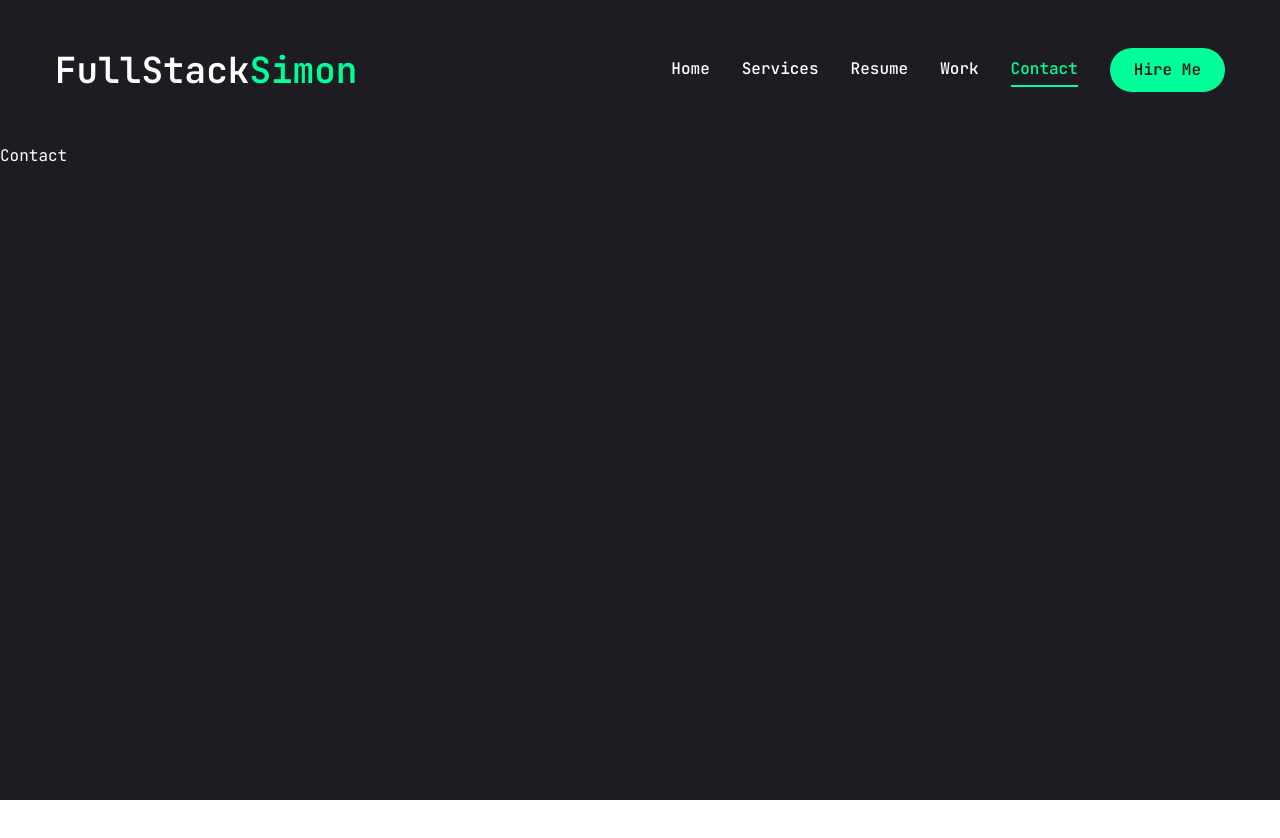
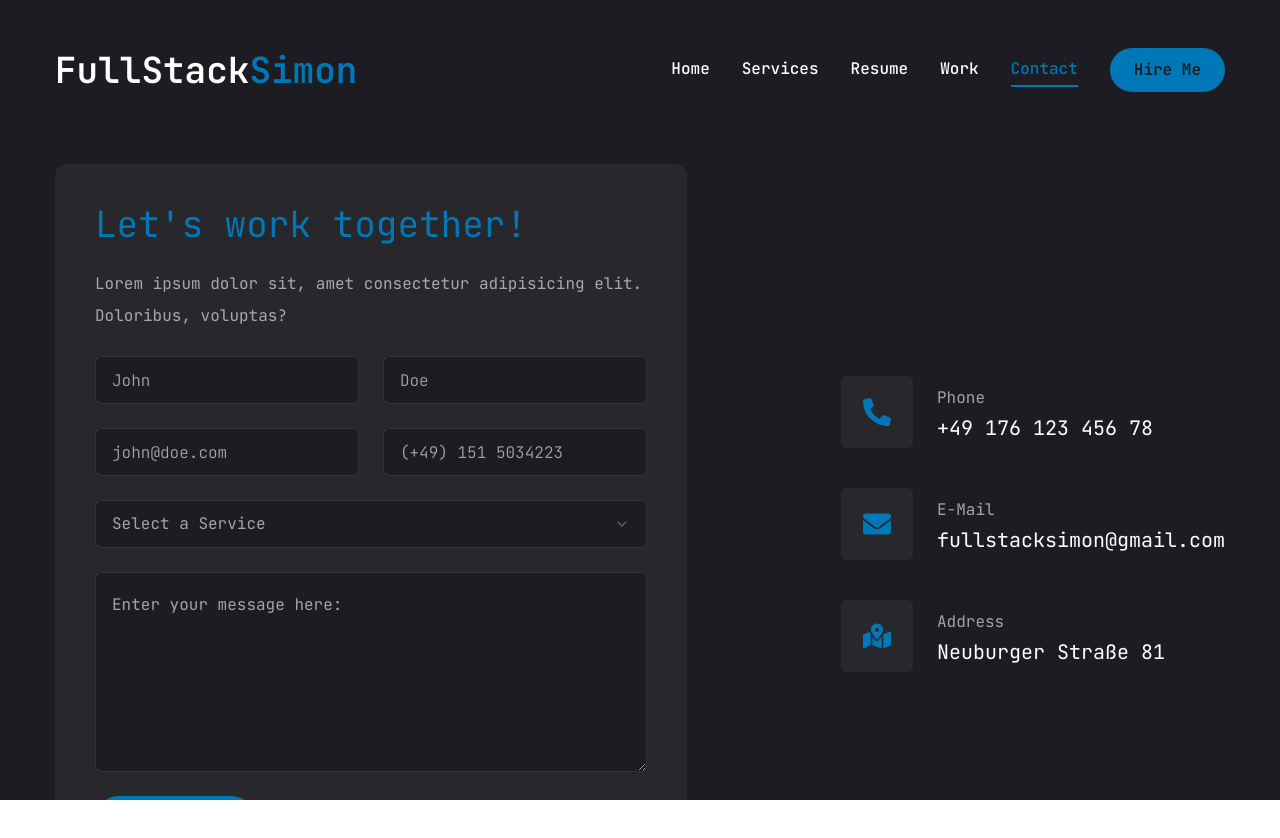
Before and after one commit to FullStackSimonIO/portfolio-3, a Next.js app: page /contact in a window 1280 px wide. Shown: the top 838 px of the page. Before the commit the page ends 800 px from the top, so only its background shows below. Built offline with nearby package versions, Linux system fonts and the light colour scheme.

Commit message:
added contact page

```diff
--- a/app/(root)/contact/page.tsx
+++ b/app/(root)/contact/page.tsx
@@ -1,7 +1,116 @@
-import React from "react";
+"use client";
+import { Button } from "@/components/ui/button";
+import { Input } from "@/components/ui/input";
+import { Textarea } from "@/components/ui/textarea";
+import {
+  Select,
+  SelectContent,
+  SelectGroup,
+  SelectItem,
+  SelectLabel,
+  SelectTrigger,
+  SelectValue,
+} from "@/components/ui/select";
+
+import { FaPhoneAlt, FaEnvelope, FaMapMarkedAlt } from "react-icons/fa";
+
+import { motion } from "framer-motion";
+
+const info = [
+  {
+    icon: <FaPhoneAlt />,
+    title: "Phone",
+    description: "+49 176 123 456 78",
+  },
+  {
+    icon: <FaEnvelope />,
+    title: "E-Mail",
+    description: "fullstacksimon@gmail.com",
+  },
+  {
+    icon: <FaMapMarkedAlt />,
+    title: "Address",
+    description: "Neuburger Straße 81",
+  },
+];
 
 const Contact = () => {
-  return <div>Contact</div>;
+  return (
+    <motion.section
+      initial={{ opacity: 0 }}
+      animate={{
+        opacity: 1,
+        transition: { delay: 2.4, duration: 0.4, ease: "easeIn" },
+      }}
+      className="py-6"
+    >
+      <div className="container mx-auto">
+        <div className="flex flex-col xl:flex-row gap-[30px]">
+          {/* Contact Form */}
+          <div className="xl:w-[54%] order-2 xl:order-none">
+            <form className="flex flex-col gap-6 p-10 bg-[#27272c] rounded-xl">
+              <h3 className="text-4xl text-accent">
+                Let&apos;s work together!
+              </h3>
+              <p className="text-white/60 ">
+                Lorem ipsum dolor sit, amet consectetur adipisicing elit.
+                Doloribus, voluptas?
+              </p>
+              {/* Input */}
+              <div className="grid grid-cols-1 md:grid-cols-2 gap-6 ">
+                <Input type="firstname" placeholder="John" />
+                <Input type="lastname" placeholder="Doe" />
+                <Input type="email" placeholder="john@doe.com" />
+                <Input type="phone" placeholder="(+49) 151 5034223" />
+              </div>
+              {/* Select */}
+              <Select>
+                <SelectTrigger className="w-full">
+                  <SelectValue placeholder="Select a Service"></SelectValue>
+                </SelectTrigger>
+                <SelectContent>
+                  <SelectGroup>
+                    <SelectLabel>Services:</SelectLabel>
+                    <SelectItem value="est">Web Development</SelectItem>
+                    <SelectItem value="cst">Web Design</SelectItem>
+                    <SelectItem value="mst">Online Marketing</SelectItem>
+                    <SelectItem value="pst">SEO Optimization</SelectItem>
+                  </SelectGroup>
+                </SelectContent>
+              </Select>
+              {/* Textarea */}
+              <Textarea
+                className="h-[200px]"
+                placeholder="Enter your message here:"
+              />
+              {/* Button */}
+              <Button size="md" className="max-w-40">
+                Send Message
+              </Button>
+            </form>
+          </div>
+          {/* Contact Info */}
+          <div className="flex-1 flex items-center xl:justify-end order-1 xl:order-none mb-8 xl:mb-0">
+            <ul className="flex flex-col gap-10">
+              {info.map((item, index) => {
+                return (
+                  <li key={index} className="flex items-center gap-6">
+                    <div className="w-[52px] h-[52px] xl:w-[72px] xl:h-[72px] bg-[#27272c] text-accent rounded-md flex items-center justify-center">
+                      <div className="text-[28px]">{item.icon}</div>
+                    </div>
+                    <div className="flex-1">
+                      <p className="text-white/60">{item.title}</p>
+                      <h3 className="text-xl">{item.description}</h3>
+                    </div>
+                  </li>
+                );
+              })}
+            </ul>
+          </div>
+        </div>
+      </div>
+    </motion.section>
+  );
 };
 
 export default Contact;
--- a/components/Photo.tsx
+++ b/components/Photo.tsx
@@ -39,7 +39,7 @@
             cx="253"
             cy="253"
             r="250"
-            stroke="#00ff99"
+            stroke="#0077b6"
             strokeWidth="4"
             strokeLinecap="round"
             strokeLinejoin="round"
--- a/components/ui/input.tsx
+++ b/components/ui/input.tsx
@@ -1,6 +1,6 @@
-import * as React from "react"
+import * as React from "react";
 
-import { cn } from "@/lib/utils"
+import { cn } from "@/lib/utils";
 
 export interface InputProps
   extends React.InputHTMLAttributes<HTMLInputElement> {}
@@ -11,15 +11,15 @@
       <input
         type={type}
         className={cn(
-          "flex h-10 w-full rounded-md border border-input bg-background px-3 py-2 text-sm ring-offset-background file:border-0 file:bg-transparent file:text-sm file:font-medium placeholder:text-muted-foreground focus-visible:outline-none focus-visible:ring-2 focus-visible:ring-ring focus-visible:ring-offset-2 disabled:cursor-not-allowed disabled:opacity-50",
+          "flex h-[48px] rounded-md border border-white/10 focus:border-accent font-light bg-primary px-4 py-5 text-bas placeholder:text-white/60 outline-none",
           className
         )}
         ref={ref}
         {...props}
       />
-    )
+    );
   }
-)
-Input.displayName = "Input"
+);
+Input.displayName = "Input";
 
-export { Input }
+export { Input };
--- a/components/ui/select.tsx
+++ b/components/ui/select.tsx
@@ -1,16 +1,16 @@
-"use client"
+"use client";
 
-import * as React from "react"
-import * as SelectPrimitive from "@radix-ui/react-select"
-import { Check, ChevronDown, ChevronUp } from "lucide-react"
+import * as React from "react";
+import * as SelectPrimitive from "@radix-ui/react-select";
+import { Check, ChevronDown, ChevronUp } from "lucide-react";
 
-import { cn } from "@/lib/utils"
+import { cn } from "@/lib/utils";
 
-const Select = SelectPrimitive.Root
+const Select = SelectPrimitive.Root;
 
-const SelectGroup = SelectPrimitive.Group
+const SelectGroup = SelectPrimitive.Group;
 
-const SelectValue = SelectPrimitive.Value
+const SelectValue = SelectPrimitive.Value;
 
 const SelectTrigger = React.forwardRef<
   React.ElementRef<typeof SelectPrimitive.Trigger>,
@@ -19,7 +19,7 @@
   <SelectPrimitive.Trigger
     ref={ref}
     className={cn(
-      "flex h-10 w-full items-center justify-between rounded-md border border-input bg-background px-3 py-2 text-sm ring-offset-background placeholder:text-muted-foreground focus:outline-none focus:ring-2 focus:ring-ring focus:ring-offset-2 disabled:cursor-not-allowed disabled:opacity-50 [&>span]:line-clamp-1",
+      "flex h-[48px] w-full items-center justify-between rounded-md border border-white/10 bg-primary px-4 py-5 text-base text-white/60 placeholder:text-white/10 focus:border-accent outline-none",
       className
     )}
     {...props}
@@ -29,8 +29,8 @@
       <ChevronDown className="h-4 w-4 opacity-50" />
     </SelectPrimitive.Icon>
   </SelectPrimitive.Trigger>
-))
-SelectTrigger.displayName = SelectPrimitive.Trigger.displayName
+));
+SelectTrigger.displayName = SelectPrimitive.Trigger.displayName;
 
 const SelectScrollUpButton = React.forwardRef<
   React.ElementRef<typeof SelectPrimitive.ScrollUpButton>,
@@ -46,8 +46,8 @@
   >
     <ChevronUp className="h-4 w-4" />
   </SelectPrimitive.ScrollUpButton>
-))
-SelectScrollUpButton.displayName = SelectPrimitive.ScrollUpButton.displayName
+));
+SelectScrollUpButton.displayName = SelectPrimitive.ScrollUpButton.displayName;
 
 const SelectScrollDownButton = React.forwardRef<
   React.ElementRef<typeof SelectPrimitive.ScrollDownButton>,
@@ -63,9 +63,9 @@
   >
     <ChevronDown className="h-4 w-4" />
   </SelectPrimitive.ScrollDownButton>
-))
+));
 SelectScrollDownButton.displayName =
-  SelectPrimitive.ScrollDownButton.displayName
+  SelectPrimitive.ScrollDownButton.displayName;
 
 const SelectContent = React.forwardRef<
   React.ElementRef<typeof SelectPrimitive.Content>,
@@ -75,7 +75,7 @@
     <SelectPrimitive.Content
       ref={ref}
       className={cn(
-        "relative z-50 max-h-96 min-w-[8rem] overflow-hidden rounded-md border bg-popover text-popover-foreground shadow-md data-[state=open]:animate-in data-[state=closed]:animate-out data-[state=closed]:fade-out-0 data-[state=open]:fade-in-0 data-[state=closed]:zoom-out-95 data-[state=open]:zoom-in-95 data-[side=bottom]:slide-in-from-top-2 data-[side=left]:slide-in-from-right-2 data-[side=right]:slide-in-from-left-2 data-[side=top]:slide-in-from-bottom-2",
+        "relative z-50 max-h-96 font-bold min-w-[8rem] overflow-hidden rounded-md border border-white/10 bg-primary text-white shadow-md  data-[state=open]:animate-in data-[state=closed]:animate-out data-[state=closed]:fade-out-0 data-[state=open]:fade-in-0 data-[state=closed]:zoom-out-95 data-[state=open]:zoom-in-95 data-[side=bottom]:slide-in-from-top-2 data-[side=left]:slide-in-from-right-2 data-[side=right]:slide-in-from-left-2 data-[side=top]:slide-in-from-bottom-2",
         position === "popper" &&
           "data-[side=bottom]:translate-y-1 data-[side=left]:-translate-x-1 data-[side=right]:translate-x-1 data-[side=top]:-translate-y-1",
         className
@@ -96,8 +96,8 @@
       <SelectScrollDownButton />
     </SelectPrimitive.Content>
   </SelectPrimitive.Portal>
-))
-SelectContent.displayName = SelectPrimitive.Content.displayName
+));
+SelectContent.displayName = SelectPrimitive.Content.displayName;
 
 const SelectLabel = React.forwardRef<
   React.ElementRef<typeof SelectPrimitive.Label>,
@@ -108,8 +108,8 @@
     className={cn("py-1.5 pl-8 pr-2 text-sm font-semibold", className)}
     {...props}
   />
-))
-SelectLabel.displayName = SelectPrimitive.Label.displayName
+));
+SelectLabel.displayName = SelectPrimitive.Label.displayName;
 
 const SelectItem = React.forwardRef<
   React.ElementRef<typeof SelectPrimitive.Item>,
@@ -118,7 +118,7 @@
   <SelectPrimitive.Item
     ref={ref}
     className={cn(
-      "relative flex w-full cursor-default select-none items-center rounded-sm py-1.5 pl-8 pr-2 text-sm outline-none focus:bg-accent focus:text-accent-foreground data-[disabled]:pointer-events-none data-[disabled]:opacity-50",
+      "relative flex w-full cursor-default select-none items-center rounded-sm py-1.5 pl-8 pr-2 text-sm outline-none focus:bg-accent focus:text-primary data-[disabled]:pointer-events-none data-[disabled]:opacity-50",
       className
     )}
     {...props}
@@ -131,8 +131,8 @@
 
     <SelectPrimitive.ItemText>{children}</SelectPrimitive.ItemText>
   </SelectPrimitive.Item>
-))
-SelectItem.displayName = SelectPrimitive.Item.displayName
+));
+SelectItem.displayName = SelectPrimitive.Item.displayName;
 
 const SelectSeparator = React.forwardRef<
   React.ElementRef<typeof SelectPrimitive.Separator>,
@@ -143,8 +143,8 @@
     className={cn("-mx-1 my-1 h-px bg-muted", className)}
     {...props}
   />
-))
-SelectSeparator.displayName = SelectPrimitive.Separator.displayName
+));
+SelectSeparator.displayName = SelectPrimitive.Separator.displayName;
 
 export {
   Select,
@@ -157,4 +157,4 @@
   SelectSeparator,
   SelectScrollUpButton,
   SelectScrollDownButton,
-}
+};
--- a/components/ui/textarea.tsx
+++ b/components/ui/textarea.tsx
@@ -1,6 +1,6 @@
-import * as React from "react"
+import * as React from "react";
 
-import { cn } from "@/lib/utils"
+import { cn } from "@/lib/utils";
 
 export interface TextareaProps
   extends React.TextareaHTMLAttributes<HTMLTextAreaElement> {}
@@ -10,15 +10,15 @@
     return (
       <textarea
         className={cn(
-          "flex min-h-[80px] w-full rounded-md border border-input bg-background px-3 py-2 text-sm ring-offset-background placeholder:text-muted-foreground focus-visible:outline-none focus-visible:ring-2 focus-visible:ring-ring focus-visible:ring-offset-2 disabled:cursor-not-allowed disabled:opacity-50",
+          "flex min-h-[80px] w-full rounded-md border border-white/10 bg-primary px-4 py-5 text-base placeholder:text-white/60 focus-visible:outline-none focus-visible:ring-1 focus-visible:ring-accent focus-visible:ring-offset-0 disabled:cursor-not-allowed disabled:opacity-50",
           className
         )}
         ref={ref}
         {...props}
       />
-    )
+    );
   }
-)
-Textarea.displayName = "Textarea"
+);
+Textarea.displayName = "Textarea";
 
-export { Textarea }
+export { Textarea };
--- a/tailwind.config.ts
+++ b/tailwind.config.ts
@@ -25,7 +25,7 @@
       colors: {
         primary: "#1c1c22",
         accent: {
-          DEFAULT: "#00ff99", // Default color
+          DEFAULT: "#0077b6", // Default color
           hover: "#00e187", // Hover color
         },
       },
```
